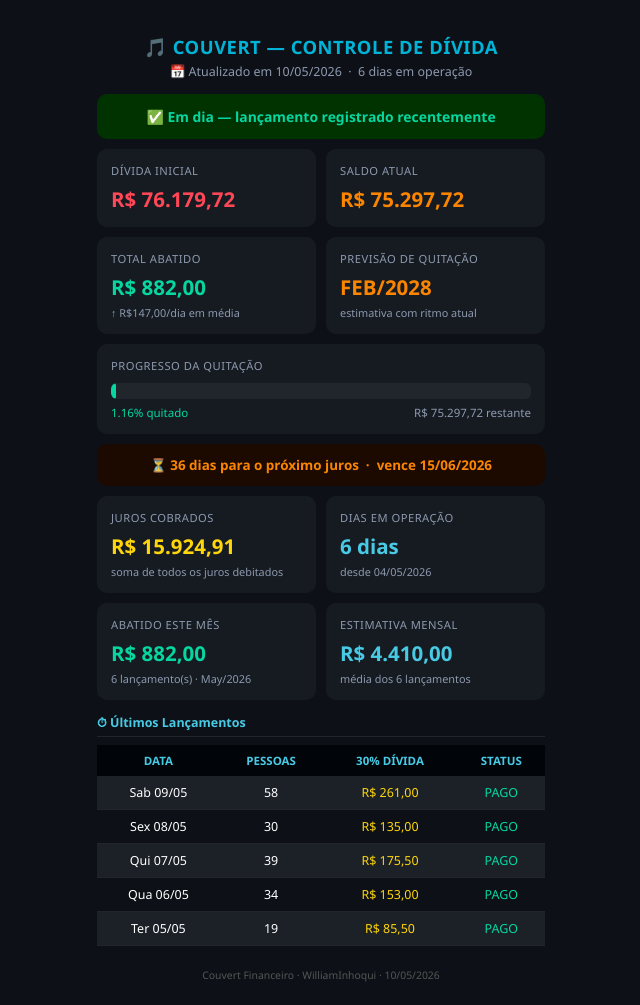
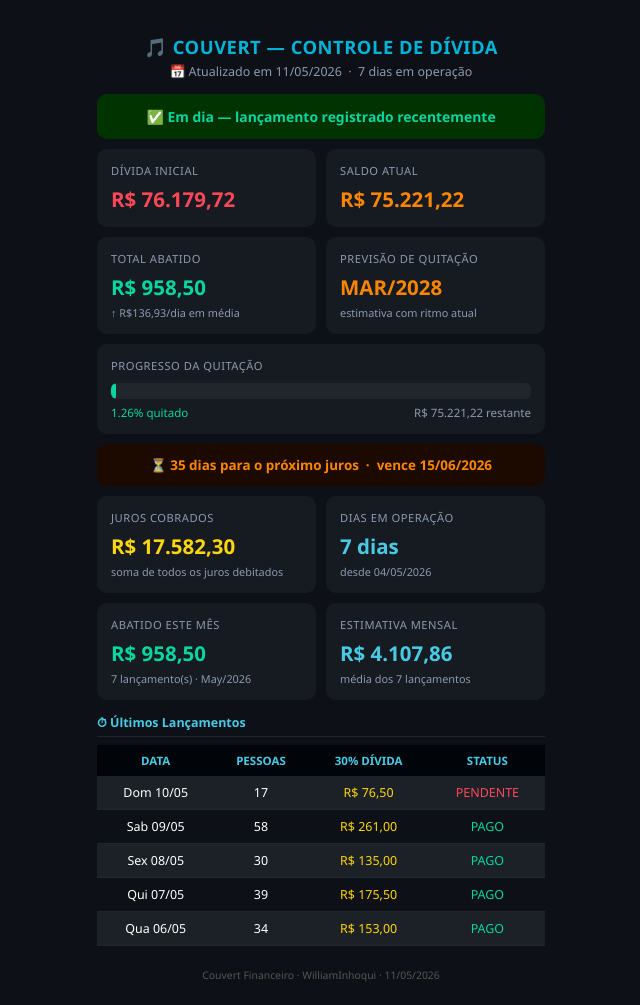
Before and after one commit to WilliamInhoqui/couvert, a plain HTML site: page index.html in a window 1280 px wide. Shown: the whole page, without its empty margins (319-959 px from the left). Drawn offline with Linux system fonts and the light colour scheme.

Commit message:
update 11/05/2026 - 7 lancamentos

```diff
--- a/index.html
+++ b/index.html
@@ -18,7 +18,7 @@ h1{color:#00B4D8;font-size:1.15rem;text-align:center;padding:18px 0 4px;letter-s
 .orange{color:#FB8500}.blue{color:#48CAE4}
 .prog{background:#161B22;border-radius:10px;padding:14px;margin-bottom:10px}
 .bar{background:#21262D;border-radius:6px;height:16px;overflow:hidden;margin:10px 0 6px}
-.fill{background:#06D6A0;height:100%;border-radius:6px;width:1.16%}
+.fill{background:#06D6A0;height:100%;border-radius:6px;width:1.26%}
 .binfo{display:flex;justify-content:space-between;font-size:.72rem}
 .alert{border-radius:10px;padding:13px;text-align:center;font-weight:700;margin-bottom:10px;font-size:.87rem}
 .ag{background:#003300;color:#06D6A0}
@@ -35,7 +35,7 @@ tr:nth-child(even) td{background:#1C2128}
 </head>
 <body>
 <h1>🎵 COUVERT — CONTROLE DE DÍVIDA</h1>
-<p class="sub">📅 Atualizado em 10/05/2026 &nbsp;·&nbsp; 6 dias em operação</p>
+<p class="sub">📅 Atualizado em 11/05/2026 &nbsp;·&nbsp; 7 dias em operação</p>
 
 <div class="alert ag">✅  Em dia — lançamento registrado recentemente</div>
 
@@ -46,16 +46,16 @@ tr:nth-child(even) td{background:#1C2128}
   </div>
   <div class="card">
     <div class="lbl">Saldo Atual</div>
-    <div class="val orange">R$ 75.297,72</div>
+    <div class="val orange">R$ 75.221,22</div>
   </div>
   <div class="card">
     <div class="lbl">Total Abatido</div>
-    <div class="val green">R$ 882,00</div>
-    <div class="hint">↑ R$147,00/dia em média</div>
+    <div class="val green">R$ 958,50</div>
+    <div class="hint">↑ R$136,93/dia em média</div>
   </div>
   <div class="card">
     <div class="lbl">Previsão de Quitação</div>
-    <div class="val orange">FEB/2028</div>
+    <div class="val orange">MAR/2028</div>
     <div class="hint">estimativa com ritmo atual</div>
   </div>
 </div>
@@ -64,22 +64,22 @@ tr:nth-child(even) td{background:#1C2128}
   <div class="lbl">Progresso da Quitação</div>
   <div class="bar"><div class="fill"></div></div>
   <div class="binfo">
-    <span class="green">1.16% quitado</span>
-    <span style="color:#8D99AE">R$ 75.297,72 restante</span>
+    <span class="green">1.26% quitado</span>
+    <span style="color:#8D99AE">R$ 75.221,22 restante</span>
   </div>
 </div>
 
-<div class="cdown">⏳ 36 dias para o próximo juros &nbsp;·&nbsp; vence 15/06/2026</div>
+<div class="cdown">⏳ 35 dias para o próximo juros &nbsp;·&nbsp; vence 15/06/2026</div>
 
 <div class="g2">
   <div class="card">
     <div class="lbl">Juros Cobrados</div>
-    <div class="val yellow">R$ 15.924,91</div>
+    <div class="val yellow">R$ 17.582,30</div>
     <div class="hint">soma de todos os juros debitados</div>
   </div>
   <div class="card">
     <div class="lbl">Dias em Operação</div>
-    <div class="val blue">6 dias</div>
+    <div class="val blue">7 dias</div>
     <div class="hint">desde 04/05/2026</div>
   </div>
 </div>
@@ -87,27 +87,27 @@ tr:nth-child(even) td{background:#1C2128}
 <div class="g2">
   <div class="card">
     <div class="lbl">Abatido este Mês</div>
-    <div class="val green">R$ 882,00</div>
-    <div class="hint">6 lançamento(s) · May/2026</div>
+    <div class="val green">R$ 958,50</div>
+    <div class="hint">7 lançamento(s) · May/2026</div>
   </div>
   <div class="card">
     <div class="lbl">Estimativa Mensal</div>
-    <div class="val blue">R$ 4.410,00</div>
-    <div class="hint">média dos 6 lançamentos</div>
+    <div class="val blue">R$ 4.107,86</div>
+    <div class="hint">média dos 7 lançamentos</div>
   </div>
 </div>
 
 <div class="sec">⏱ Últimos Lançamentos</div>
 <table>
 <tr><th>DATA</th><th>PESSOAS</th><th>30% DÍVIDA</th><th>STATUS</th></tr>
+<tr><td>Dom 10/05</td><td>17</td><td class="yellow">R$ 76,50</td><td class="red">PENDENTE</td></tr>
 <tr><td>Sab 09/05</td><td>58</td><td class="yellow">R$ 261,00</td><td class="green">PAGO</td></tr>
 <tr><td>Sex 08/05</td><td>30</td><td class="yellow">R$ 135,00</td><td class="green">PAGO</td></tr>
 <tr><td>Qui 07/05</td><td>39</td><td class="yellow">R$ 175,50</td><td class="green">PAGO</td></tr>
 <tr><td>Qua 06/05</td><td>34</td><td class="yellow">R$ 153,00</td><td class="green">PAGO</td></tr>
-<tr><td>Ter 05/05</td><td>19</td><td class="yellow">R$ 85,50</td><td class="green">PAGO</td></tr>
 
 </table>
 
-<p class="footer">Couvert Financeiro · WilliamInhoqui · 10/05/2026</p>
+<p class="footer">Couvert Financeiro · WilliamInhoqui · 11/05/2026</p>
 </body>
 </html>
```
